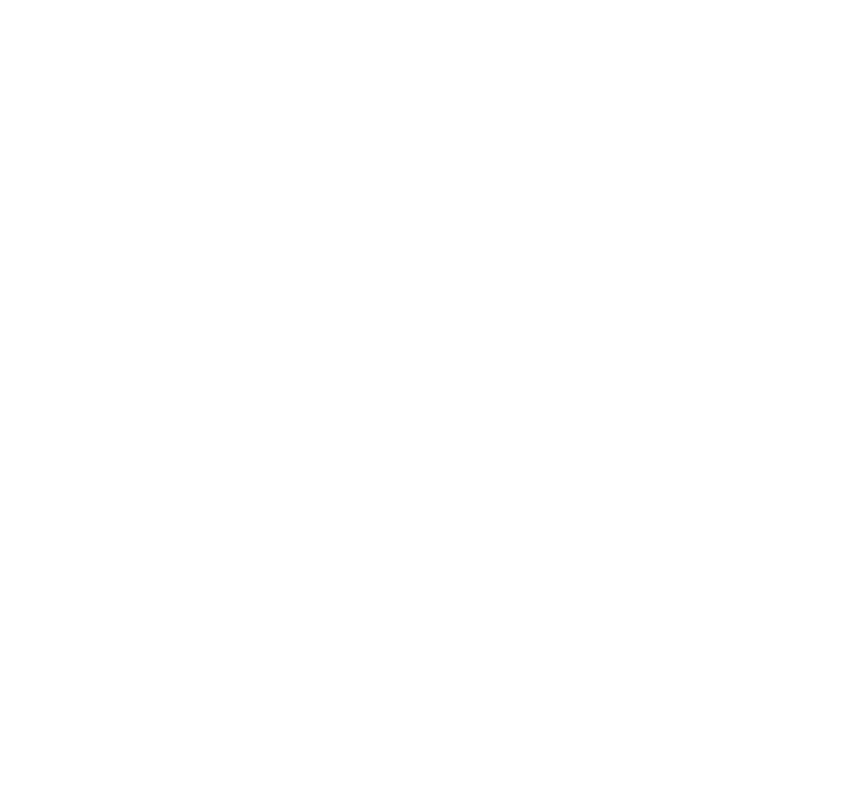
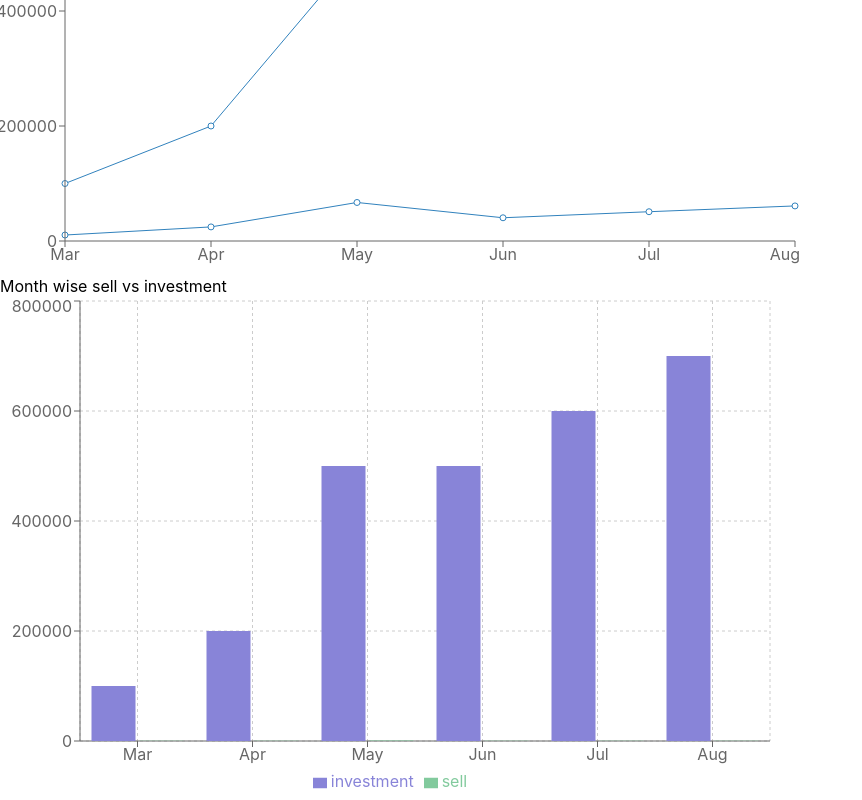
Before and after one commit to rabiulim/a1-poloShirt-analysis-A-9, a React (Create React App) app: page /dashboard in a window 1280 px wide. Shown: the part 314-1114 px from the top of the page, without its empty margins (0-862 px from the left). Before the commit the page ends 800 px from the top, so only its background shows below. Built offline with nearby package versions, Linux system fonts and the light colour scheme.

Commit message:
line chart and bar chart added

```diff
--- a/package.json
+++ b/package.json
@@ -10,6 +10,7 @@
     "react-dom": "^18.0.0",
     "react-router-dom": "^6.3.0",
     "react-scripts": "5.0.0",
+    "recharts": "^2.1.9",
     "web-vitals": "^2.1.4"
   },
   "scripts": {
--- a/src/App.js
+++ b/src/App.js
@@ -6,10 +6,11 @@
 import Reviews from './components/Reviews/Reviews';
 import Dashboard from './components/Dashboard/Dashboard';
 import Blogs from './components/Blogs/Blogs'
+import NotFound from './components/NotFound/NotFound';
 
 function App() {
   return (
-    <div className="App">
+    <div>
       <Header></Header>
       <Routes>
         <Route path='/' element={<Home />} />
@@ -17,6 +18,7 @@
         <Route path='/reviews' element={<Reviews />} />
         <Route path='/dashboard' element={<Dashboard />} />
         <Route path='/blogs' element={<Blogs />} />
+        <Route path='*' element={<NotFound />} />
       </Routes>
     </div>
   );
--- a/src/components/Blogs/Blogs.css
+++ b/src/components/Blogs/Blogs.css
@@ -0,0 +1,3 @@
+.blog {
+    margin-right: 20px;
+}
--- a/src/components/Blogs/Blogs.js
+++ b/src/components/Blogs/Blogs.js
@@ -1,8 +1,8 @@
 import React from 'react';
-
+import './Blogs.css'
 const Blogs = () => {
     return (
-        <div>
+        <div className='blog'>
             this is blog page
         </div>
     );
--- a/src/components/Dashboard/Dashboard.js
+++ b/src/components/Dashboard/Dashboard.js
@@ -1,9 +1,13 @@
 import React from 'react';
-
+import MyLineChart from '../LineChart/LineChart';
+import MyBarChart from '../MyBarChart/MyBarChart';
 const Dashboard = () => {
     return (
         <div>
-            this is dashboard page
+            <h3>Investment VS Reveneu</h3>
+            <MyLineChart></MyLineChart>
+            Month wise sell vs investment
+            <MyBarChart></MyBarChart>
         </div>
     );
 };
--- a/src/components/Header/Header.css
+++ b/src/components/Header/Header.css
@@ -1,3 +1,7 @@
 .header {
     font-size: 25px;
 }
+
+.header a {
+    margin-left: 50px;
+}
--- a/src/components/Home/Home.js
+++ b/src/components/Home/Home.js
@@ -2,8 +2,8 @@
 
 const Home = () => {
     return (
-        <div>
-            this is home page
+        <div className='home-page'>
+            <img src="https://fdn2.gsmarena.com/vv/bigpic/apple-iphone-13-mini.jpg" alt="" />
         </div>
     );
 };
--- /dev/null
+++ b/src/components/LineChart/LineChart.js
@@ -0,0 +1,53 @@
+import React from 'react';
+import { Line, LineChart, Tooltip, XAxis, YAxis } from 'recharts';
+const MyLineChart = () => {
+    const data = [
+        {
+            "month": "Mar",
+            "investment": 100000,
+            "sell": 241,
+            "revenue": 10401
+        },
+        {
+            "month": "Apr",
+            "investment": 200000,
+            "sell": 423,
+            "revenue": 24500
+        },
+        {
+            "month": "May",
+            "investment": 500000,
+            "sell": 726,
+            "revenue": 67010
+        },
+        {
+            "month": "Jun",
+            "investment": 500000,
+            "sell": 529,
+            "revenue": 40405
+        },
+        {
+            "month": "Jul",
+            "investment": 600000,
+            "sell": 601,
+            "revenue": 50900
+        },
+        {
+            "month": "Aug",
+            "investment": 700000,
+            "sell": 670,
+            "revenue": 61000
+        }
+    ];
+    return (
+        <LineChart width={800} height={500} data={data}>
+            <Line dataKey={'investment'}></Line>
+            <Line dataKey={'revenue'}></Line>
+            <XAxis dataKey="month"></XAxis>
+            <Tooltip />
+            <YAxis></YAxis>
+        </LineChart>
+    );
+};
+
+export default MyLineChart;
--- /dev/null
+++ b/src/components/MyBarChart/MyBarChart.js
@@ -0,0 +1,66 @@
+import React from 'react';
+import { Bar, BarChart, CartesianGrid, Legend, Tooltip, XAxis, YAxis } from 'recharts';
+
+const MyBarChart = () => {
+    const data = [
+        {
+            "month": "Mar",
+            "investment": 100000,
+            "sell": 241,
+            "revenue": 10401
+        },
+        {
+            "month": "Apr",
+            "investment": 200000,
+            "sell": 423,
+            "revenue": 24500
+        },
+        {
+            "month": "May",
+            "investment": 500000,
+            "sell": 726,
+            "revenue": 67010
+        },
+        {
+            "month": "Jun",
+            "investment": 500000,
+            "sell": 529,
+            "revenue": 40405
+        },
+        {
+            "month": "Jul",
+            "investment": 600000,
+            "sell": 601,
+            "revenue": 50900
+        },
+        {
+            "month": "Aug",
+            "investment": 700000,
+            "sell": 670,
+            "revenue": 61000
+        }
+    ]
+    return (
+        <BarChart
+            width={800}
+            height={500}
+            data={data}
+            margin={{
+                top: 5,
+                right: 30,
+                left: 20,
+                bottom: 5,
+            }}
+        >
+            <CartesianGrid strokeDasharray="3 3" />
+            <XAxis dataKey="month" />
+            <YAxis />
+            <Tooltip />
+            <Legend />
+            <Bar dataKey="investment" fill="#8884d8" />
+            <Bar dataKey="sell" fill="#82ca9d" />
+        </BarChart>
+    );
+};
+
+export default MyBarChart;
--- /dev/null
+++ b/src/components/NotFound/NotFound.js
@@ -0,0 +1,11 @@
+import React from 'react';
+
+const NotFound = () => {
+    return (
+        <div>
+            this page not found , sorry try again
+        </div>
+    );
+};
+
+export default NotFound;
```
Also changed, not shown: src/components/NotFound/NotFound.css (added), 1 other file (tests, documents, lock files or other folders).
